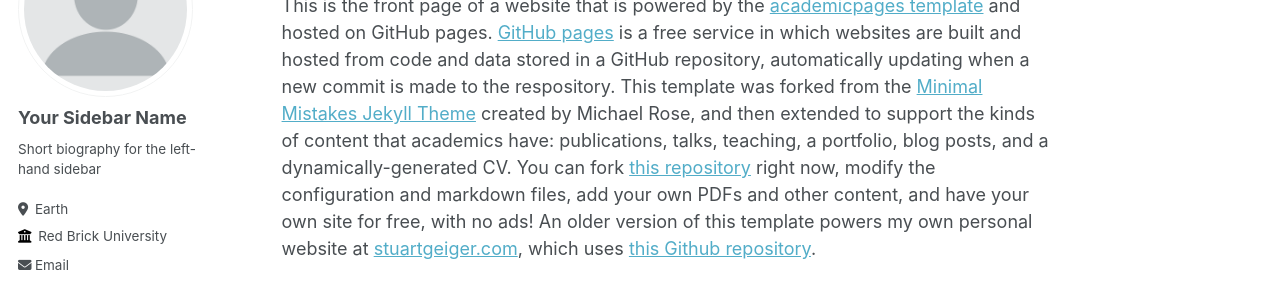
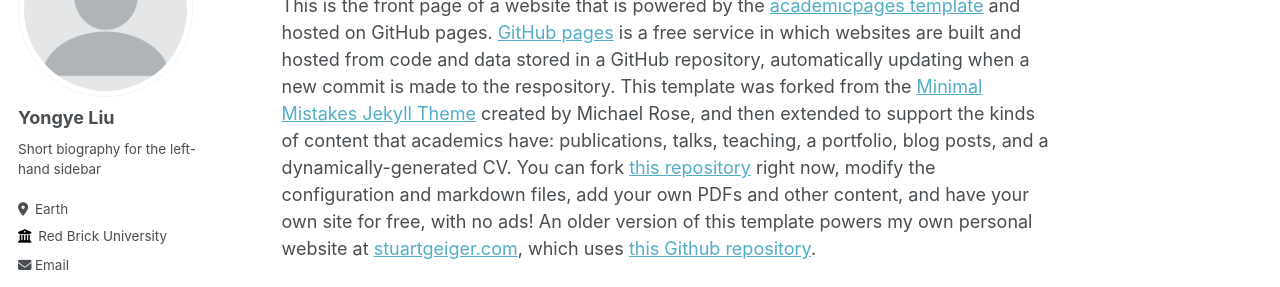
Before and after one commit to liuyongye/liuyongye.GitHub.io, a Jekyll site: the page built from _pages/about.md, in a window 1280 px wide. Shown: the part 196-483 px from the top of the page. Built offline with Jekyll 4.4.1, drawn with Linux system fonts in a browser that asks for light colours; some web fonts are replaced.

Commit message:
Update _config.yml

```diff
--- a/_config.yml
+++ b/_config.yml
@@ -22,13 +22,13 @@ repository               : "academicpages/academicpages.github.io"
 author:
   # Biographic information
   avatar           : "profile.png"
-  name             : "Your Sidebar Name"
+  name             : "Yongye Liu"
   pronouns         : # example: "she/her"
   bio              : "Short biography for the left-hand sidebar"
   location         : "Earth"
   employer         : "Red Brick University"
   uri              : # URL
-  email            : "none@example.org"
+  email            : "yliu671 (at) connect (dot) just (dot) hk"
 
   # Academic websites
   arxiv            : # URL - Update with the correct link to your profile
```
